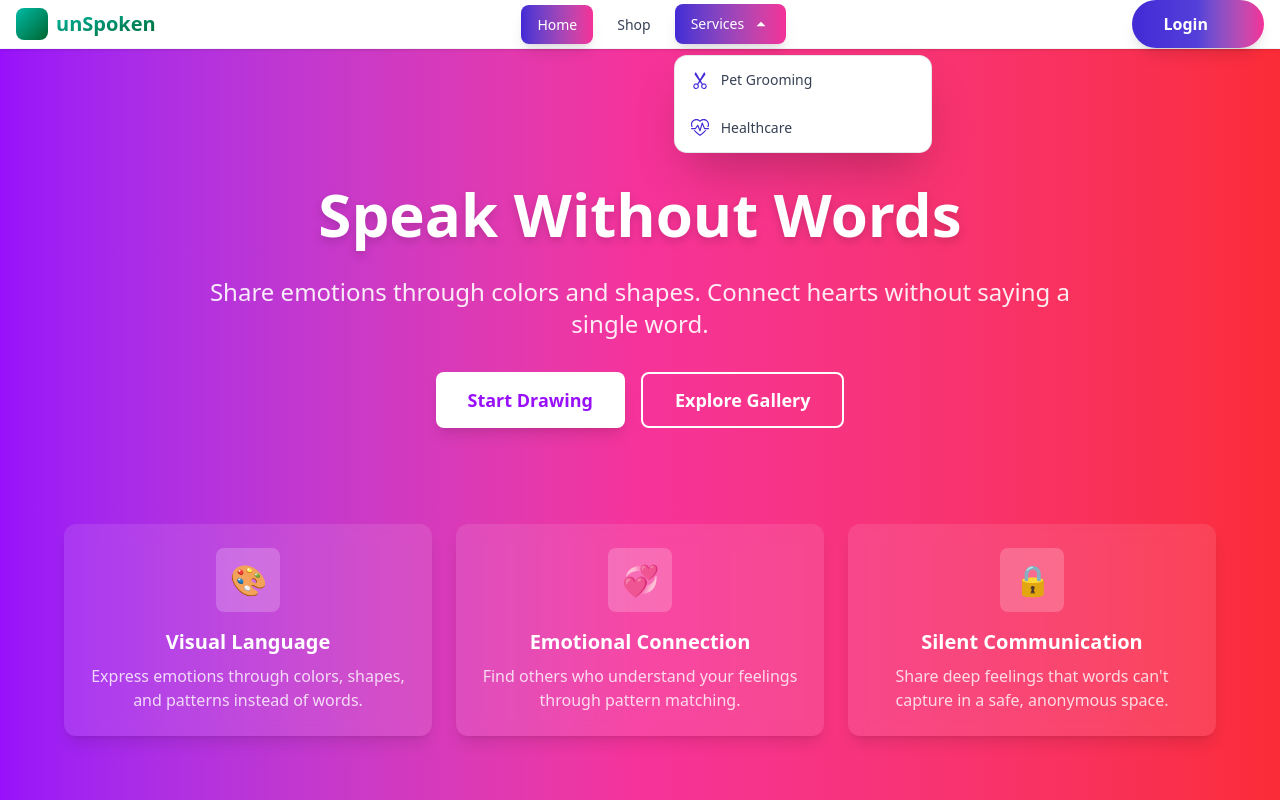
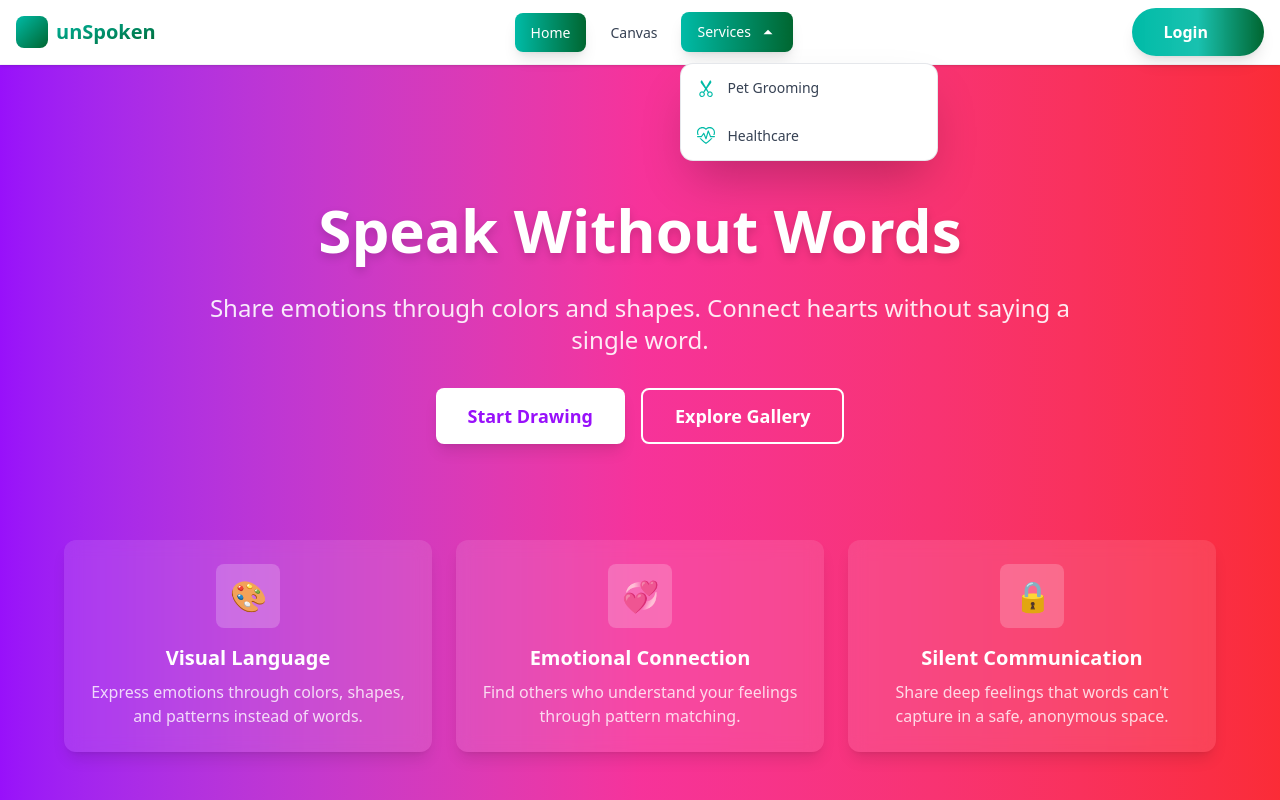
Before and after one commit to dbakibillah/unSpoken---Frontend, a React (Vite) app: page / in a window 1280 px wide. Both pictures are taken after a click on the button "Services". Shown: the top 800 px of the page. Built offline with nearby package versions, Linux system fonts and the light colour scheme; no server answers.

Commit message:
profile added

```diff
--- a/src/common/navbar/Navbar.jsx
+++ b/src/common/navbar/Navbar.jsx
@@ -71,8 +71,8 @@ const Navbar = () => {
           className={({ isActive }) =>
             `px-4 py-2.5 rounded-lg transition-all duration-300 text-sm font-medium ${
               isActive
-                ? "text-white bg-linear-to-r from-primary to-secondary shadow-lg"
-                : "text-gray-700 hover:bg-gray-50 hover:text-primary"
+                ? "text-white bg-linear-to-r from-teal-500 to-green-800 shadow-lg"
+                : "text-gray-700 hover:bg-gray-50 hover:text-teal-500"
             }`
           }
         >
@@ -81,31 +81,31 @@ const Navbar = () => {
       </li>
       <li>
         <NavLink
-          to="/shop"
+          to="/canvas"
           className={({ isActive }) =>
             `px-4 py-2.5 rounded-lg transition-all duration-300 text-sm font-medium ${
               isActive
-                ? "text-white bg-linear-to-r from-primary to-secondary shadow-lg"
-                : "text-gray-700 hover:bg-gray-50 hover:text-primary"
+                ? "text-white bg-linear-to-r from-teal-500 to-green-800 shadow-lg"
+                : "text-gray-700 hover:bg-gray-50 hover:text-teal-500"
             }`
           }
         >
-          Shop
+          Canvas
         </NavLink>
       </li>
       {user && (
         <li>
           <NavLink
-            to="/forum"
+            to="/chat"
             className={({ isActive }) =>
               `px-4 py-2.5 rounded-lg transition-all duration-300 text-sm font-medium ${
                 isActive
-                  ? "text-white bg-linear-to-r from-primary to-secondary shadow-lg"
-                  : "text-gray-700 hover:bg-gray-50 hover:text-primary"
+                  ? "text-white bg-linear-to-r from-teal-500 to-green-800 shadow-lg"
+                  : "text-gray-700 hover:bg-gray-50 hover:text-teal-500"
               }`
             }
           >
-            Forum
+            Chat💬
           </NavLink>
         </li>
       )}
@@ -115,8 +115,8 @@ const Navbar = () => {
           onClick={() => setServicesOpen(!servicesOpen)}
           className={`flex items-center gap-2 px-4 py-2.5 rounded-lg transition-all duration-300 text-sm font-medium ${
             servicesOpen
-              ? "text-white bg-linear-to-r from-primary to-secondary shadow-lg"
-              : "text-gray-700 hover:bg-gray-50 hover:text-primary"
+              ? "text-white bg-linear-to-r from-teal-500 to-green-800 shadow-lg"
+              : "text-gray-700 hover:bg-gray-50 hover:text-teal-500"
           }`}
         >
           Services
@@ -140,13 +140,13 @@ const Navbar = () => {
               className={({ isActive }) =>
                 `flex items-center px-4 py-3.5 text-sm font-medium transition-all duration-300 ${
                   isActive
-                    ? "bg-primary/10 text-primary border-l-4 border-primary"
-                    : "text-gray-700 hover:bg-gray-50 hover:pl-5 hover:text-primary"
+                    ? "bg-teal-500/10 text-teal-500 border-l-4 border-teal-500"
+                    : "text-gray-700 hover:bg-gray-50 hover:pl-5 hover:text-teal-500"
                 }`
               }
               onClick={() => setServicesOpen(false)}
             >
-              <span className="mr-3 text-lg text-primary">{service.icon}</span>
+              <span className="mr-3 text-lg text-teal-500">{service.icon}</span>
               {service.name}
             </NavLink>
           ))}
@@ -157,7 +157,7 @@ const Navbar = () => {
 
   return (
     <nav className="bg-white/90 backdrop-blur-xl sticky top-0 z-50 border-b border-gray-100 shadow-sm">
-      <div className="container mx-auto px-4">
+      <div className="container mx-auto px-4 p-2">
         <div className="flex items-center justify-between">
           {/* Mobile menu button */}
           <div className="lg:hidden" ref={mobileMenuRef}>
@@ -194,7 +194,7 @@ const Navbar = () => {
               <div className="dropdown dropdown-end">
                 <label tabIndex={0} className="cursor-pointer group">
                   <div className="relative">
-                    <div className="w-11 h-11 rounded-full overflow-hidden ring-2 ring-transparent group-hover:ring-primary group-hover:ring-offset-2 ring-offset-white transition-all duration-300">
+                    <div className="w-11 h-11 rounded-full overflow-hidden ring-2 ring-transparent group-hover:ring-teal-500 group-hover:ring-offset-2 ring-offset-white transition-all duration-300">
                       <img
                         src={
                           user.photoURL ||
@@ -213,7 +213,7 @@ const Navbar = () => {
                 >
                   <li className="px-4 py-4 bg-linear-to-r from-gray-50 to-white rounded-xl">
                     <div className="flex items-center space-x-3">
-                      <div className="w-12 h-12 rounded-full overflow-hidden ring-2 ring-primary/30">
+                      <div className="w-12 h-12 rounded-full overflow-hidden ring-2 ring-teal-500/30">
                         <img
                           src={
                             user.photoURL ||
@@ -235,12 +235,12 @@ const Navbar = () => {
                   </li>
                   <li>
                     <Link
-                      to="/dashboard"
-                      className="flex items-center px-4 py-3.5 text-sm font-medium text-gray-700 hover:bg-primary/5 hover:text-primary rounded-lg transition-all duration-300 hover:pl-5"
+                      to="/profile"
+                      className="flex items-center px-4 py-3.5 text-sm font-medium text-gray-700 hover:bg-teal-500/5 hover:text-teal-500 rounded-lg transition-all duration-300 hover:pl-5"
                       onClick={() => document.activeElement.blur()}
                     >
-                      <BsGrid3X3Gap className="w-5 h-5 mr-3 text-primary" />
-                      Dashboard
+                      <BsGrid3X3Gap className="w-5 h-5 mr-3 text-teal-500" />
+                      Profile
                     </Link>
                   </li>
                   <li>
@@ -258,7 +258,7 @@ const Navbar = () => {
               <div className="flex items-center space-x-3">
                 <Link
                   to="/login"
-                  className="px-8 py-3 rounded-full bg-linear-to-r from-primary via-primary/90 to-secondary text-white font-semibold hover:from-secondary hover:to-primary hover:shadow-xl transition-all duration-500 shadow-lg hover:-translate-y-0.5 transform"
+                  className="px-8 py-3 rounded-full bg-linear-to-r from-teal-500 via-teal-500/90 to-green-800 text-white font-semibold hover:from-green-800 hover:to-teal-500 hover:shadow-xl transition-all duration-500 shadow-lg hover:-translate-y-0.5 transform"
                 >
                   Login
                   <span className="ml-2 opacity-0 group-hover:opacity-100 transition-opacity">
```
